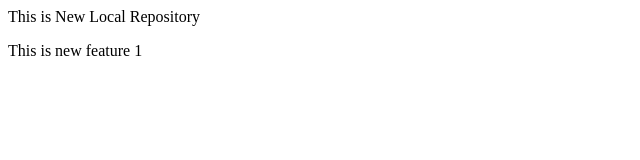
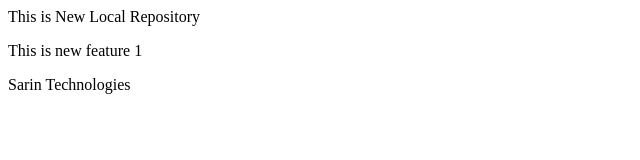
Before and after one commit to Anand18695/Anand_Local_Repo, a plain HTML site: page Localrepo/index.html in a window 1280 px wide. Shown: the whole page, without its empty margins (0-640 px from the left). Drawn offline with Linux system fonts and the light colour scheme.

Commit message:
company name

```diff
--- a/Localrepo/index.html
+++ b/Localrepo/index.html
@@ -1,2 +1,3 @@
 <p> This is New Local Repository </p>
 <p>This is new feature 1</p>
+<p> Sarin Technologies</p>
```
